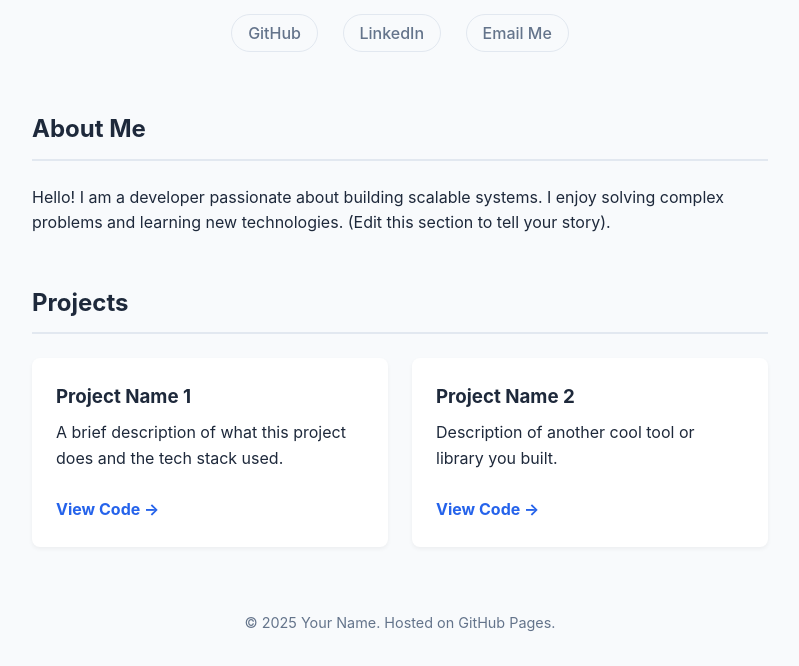
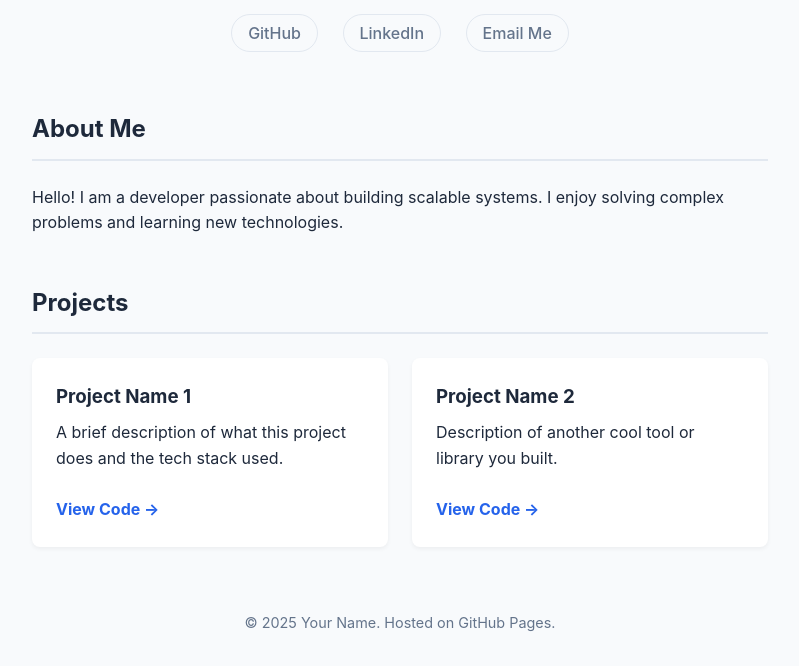
Before and after one commit to esihsi/esihsi.github.io, a plain HTML site: page index.html in a window 1280 px wide. Shown: the part 202-868 px from the top of the page, without its empty margins (240-1039 px from the left). Drawn offline with Linux system fonts and the light colour scheme.

Commit message:
Remove placeholder text from About Me section

```diff
--- a/index.html
+++ b/index.html
@@ -109,7 +109,6 @@
             <p>
                 Hello! I am a developer passionate about building scalable systems.
                 I enjoy solving complex problems and learning new technologies.
-                (Edit this section to tell your story).
             </p>
         </section>
 
```
